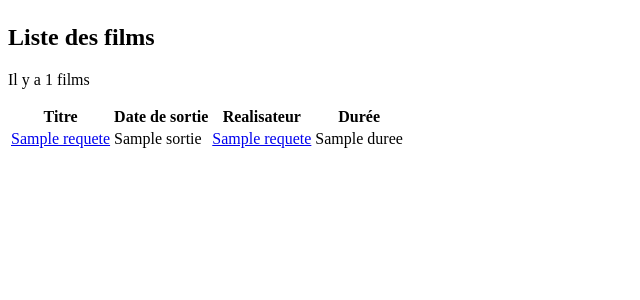
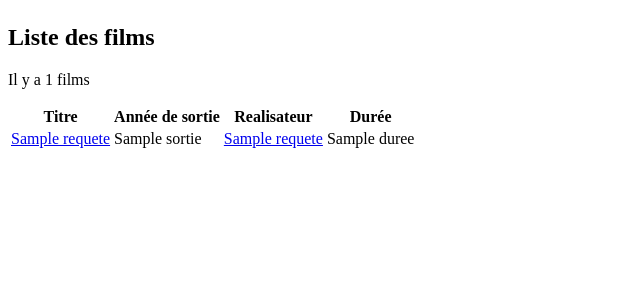
Before and after one commit to KrouriB/Exo_MVC_Cinema, a PHP site: template view/listFilms.php in a window 1280 px wide. Shown: the part 144-444 px from the top of the page, without its empty margins (0-640 px from the left). Run offline with PHP 8.4, Linux system fonts and the light colour scheme; the template is opened without the code that fills it: most values are stand-ins (such as "Sample title", 1, 10 or a date in 2020); some libraries are stand-ins or nearby versions.

Commit message:
modif titre colone

```diff
--- a/view/listFilms.php
+++ b/view/listFilms.php
@@ -8,7 +8,7 @@ ob_start();
     <thead>
         <tr>
             <th>Titre</th>
-            <th>Date de sortie</th>
+            <th>Année de sortie</th>
             <th>Realisateur</th>
             <th>Durée</th>
         </tr>
```
